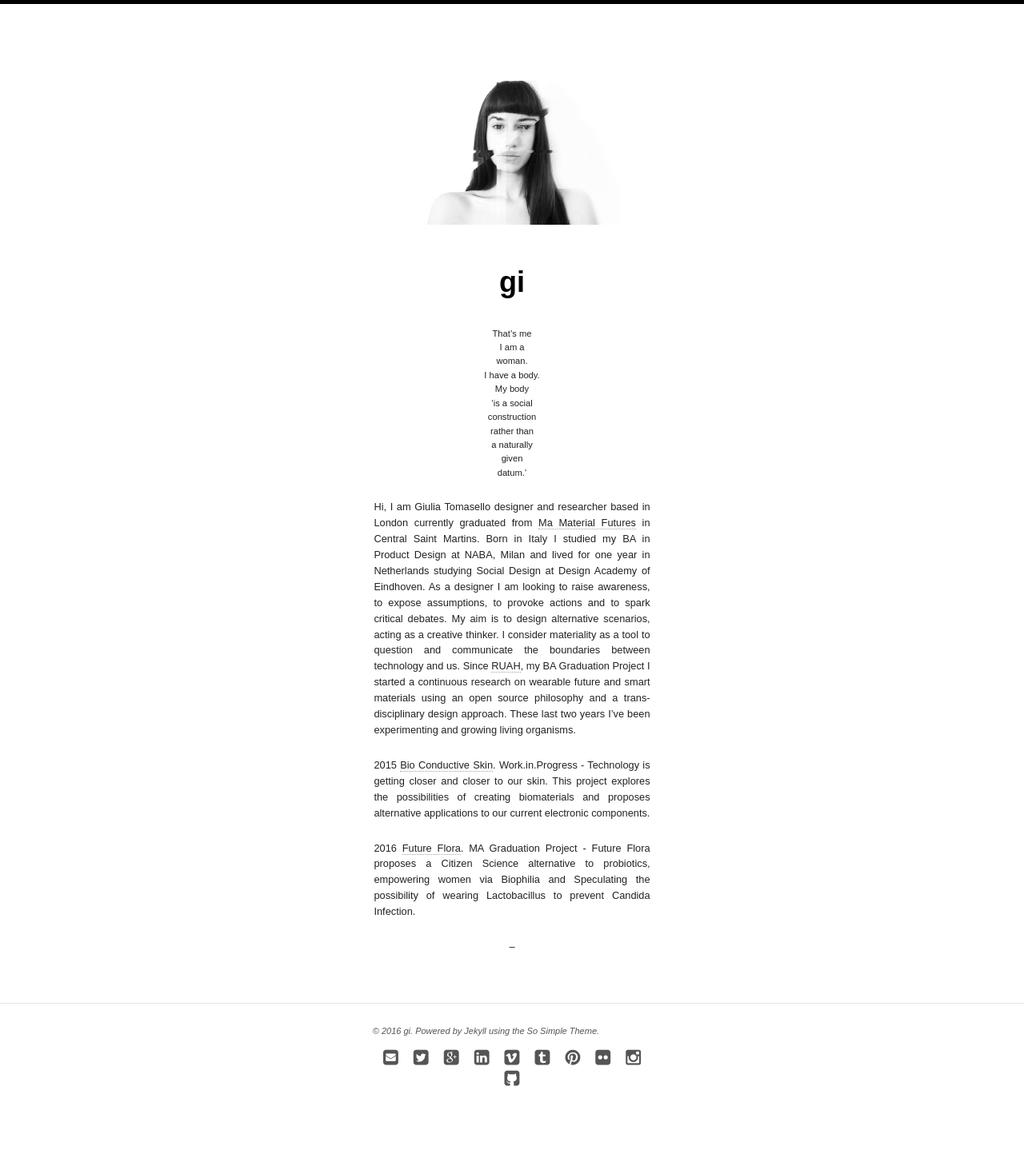
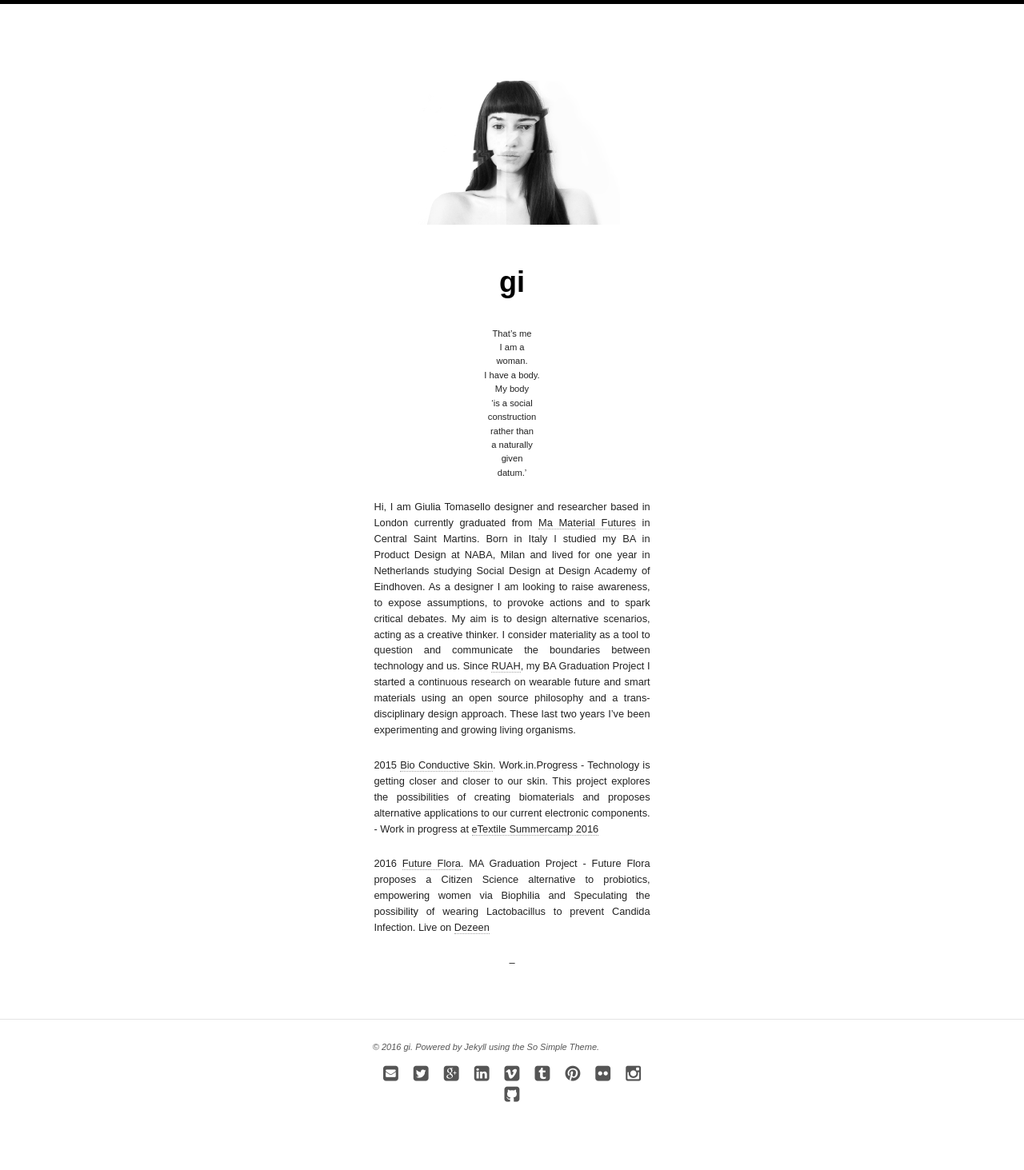
Before and after one commit to giuliatomasello/giuliatomasello.github.io, a Jekyll site: the page built from index.md, in a window 1280 px wide. Shown: the whole page at 80% size. Built offline with Jekyll 4.4.1, drawn with Linux system fonts in a browser that asks for light colours; nearby versions of some CDN libraries.

Commit message:
Update index.md

```diff
--- a/index.md
+++ b/index.md
@@ -29,8 +29,9 @@ between technology and us.
 Since [RUAH](http://blog.arduino.cc/2013/04/27/an-interactive-corset-teaching-you-how-to-breath/), my BA Graduation Project I started a continuous research on wearable future and smart materials using an open source philosophy and a trans-disciplinary design approach.
 These last two years I've been experimenting and growing living organisms.
 
-2015 [Bio Conductive Skin](http://cargocollective.com/bioconductiveskin). Work.in.Progress - Technology is getting closer and closer to our skin. This project explores the possibilities of creating biomaterials and proposes alternative applications to our current electronic components.
+2015 [Bio Conductive Skin](http://cargocollective.com/bioconductiveskin). Work.in.Progress - Technology is getting closer and closer to our skin. This project explores the possibilities of creating biomaterials and proposes alternative applications to our current electronic components. - Work in progress at [eTextile Summercamp 2016](http://etextile-summercamp.org/2016/bio-textiles/)
 
 2016 [Future Flora](http://cargocollective.com/futureflora). MA Graduation Project - Future Flora proposes a Citizen Science alternative to probiotics, empowering women via Biophilia and Speculating the possibility of wearing Lactobacillus to prevent Candida Infection.
+Live on [Dezeen](http://www.dezeen.com/2016/07/05/giulia-tomasello-future-flora-home-grown-sanitary-pad-central-saint-martins/#disqus_thread)
 
 --
```
